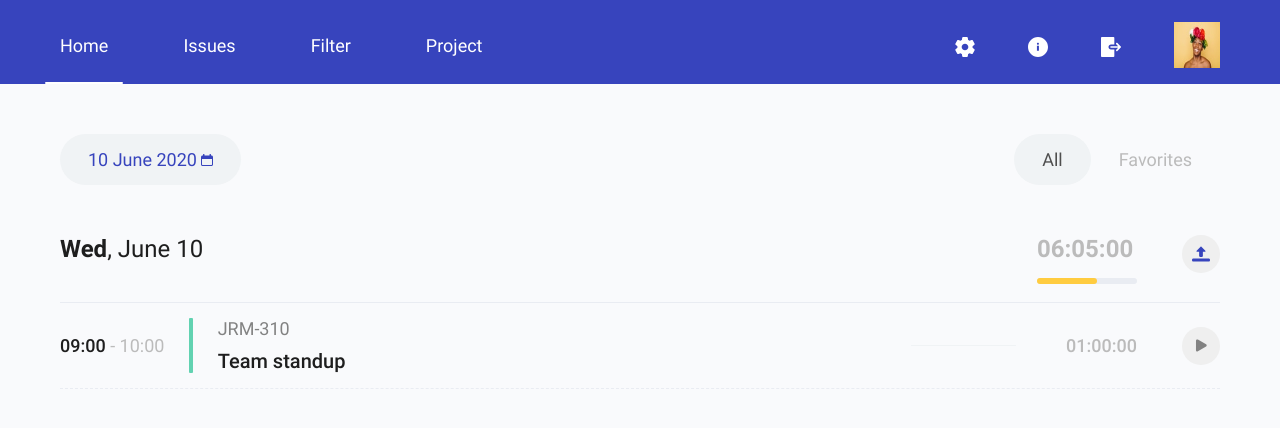
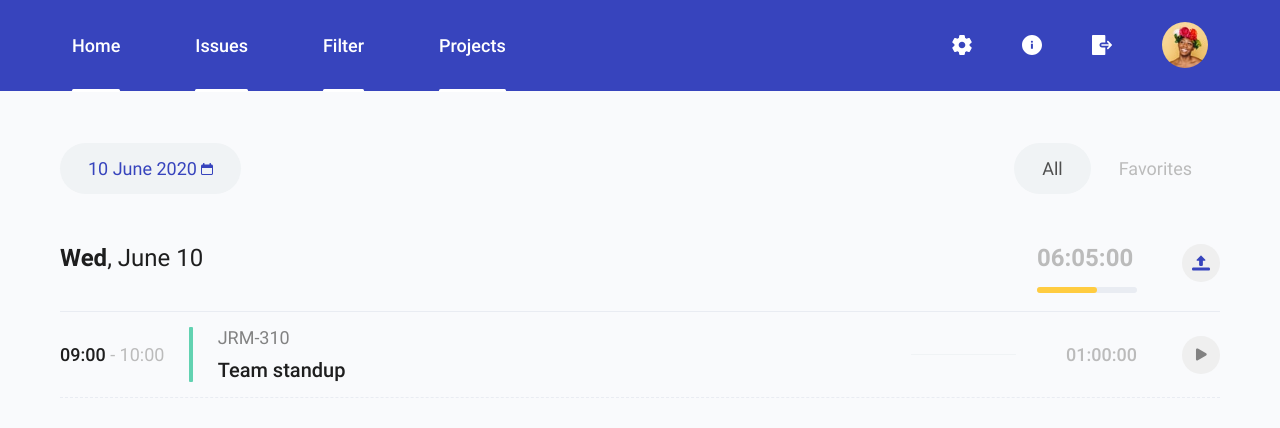
Before and after one commit to newfaceee/cdg-timetracker-html, a website: page source/index.html in a window 1280 px wide. Drawn offline with nearby package versions, Linux system fonts and the light colour scheme; files that its build step writes are made by us from their sources.

Commit message:
Рефакторит разметку и стили для header

```diff
--- a/source/index.html
+++ b/source/index.html
@@ -9,57 +9,75 @@
   <body>
     <header class="page-header">
       <div class="page-header__container">
-        <nav class="site-navigation nav">
-          <div class="site-navigation__container">
-            <ul class="nav__list">
-              <li class="nav__item">
-                <a href="#" class="nav__link nav__link--active">Home</a>
+        <nav class="site-navigation">
+          <ul class="site-navigation__list">
+            <li class="site-navigation__item">
+              <a href="#" class="site-navigation__link">Home</a>
             </li>
-              <li class="nav__item">
-                <a href="#" class="nav__link">Issues</a>
+            <li class="site-navigation__item">
+              <a href="#" class="site-navigation__link">Issues</a>
             </li>
-              <li class="nav__item">
-                <a href="#" class="nav__link">Filter</a>
+            <li class="site-navigation__item">
+              <a href="#" class="site-navigation__link">Filter</a>
             </li>
-              <li class="nav__item">
-                <a href="#" class="nav__link">Project</a>
+            <li class="site-navigation__item">
+              <a href="#" class="site-navigation__link">Projects</a>
             </li>
           </ul>
-          </div>
         </nav>
-        <nav class="user-navigation user-nav">
-          <div class="user-navigation__container">
-            <ul class="user-nav__list">
-              <li class="user-nav__item">
-                <a href="#" class="user-nav__link user-nav__link--settings">
+        <div class="user-navigation">
+          <ul class="user-navigation__list">
+            <li class="user-navigation__item">
+              <a href="#" class="user-navigation__link">
                 <span class="visually-hidden">Settings</span>
+                <object
+                  type="image/svg+xml"
+                  data="./icons/settings.svg"
+                  class="user-navigation__link--icon user-navigation__link--info-icon"
+                >
+                </object>
               </a>
             </li>
-              <li class="user-nav__item">
-                <a href="#" class="user-nav__link user-nav__link--info">
+            <li class="user-navigation__item">
+              <a href="#" class="user-navigation__link">
+                <object
+                  type="image/svg+xml"
+                  data="./icons/info.svg"
+                  id="’object’"
+                  class="user-navigation__link--icon user-navigation__link--info-icon"
+                >
+                </object>
                 <span class="visually-hidden">Info</span>
               </a>
             </li>
-              <li class="user-nav__item">
-                <a href="#" class="user-nav__link user-nav__link--logout">
-                  <span class="visually-hidden">Logout</span>
-                </a>
+            <li class="user-navigation__item">
+              <a href="#" class="user-navigation__link"
+                ><span class="visually-hidden">Logout</span>
+                <object
+                  type="image/svg+xml"
+                  data="./icons/logout.svg"
+                  class="user-navigation__link--icon user-navigation__link--logout-icon"
+                >
+                </object
+              ></a>
             </li>
-              <li class="user-nav__item">
-                <a href="#" class="user-nav__link user-nav__link--profile">
+            <li class="user-navigation__item">
+              <a
+                href="#"
+                class="user-navigation__link user-navigation__link--profile"
+              >
+                <span class="visually-hidden">Profile</span>
                 <img
-                    class="user-nav__profile-image"
                   width="46"
                   height="46"
+                  class="user-navigation__link--profile-icon"
                   src="./img/avatar.jfif"
                   alt="profile avatar"
                 />
-                  <span class="visually-hidden">Profile</span>
               </a>
             </li>
           </ul>
         </div>
-        </nav>
       </div>
     </header>
     <main class="main">
--- a/source/sass/components/page-header/index.scss
+++ b/source/sass/components/page-header/index.scss
@@ -1,3 +1,3 @@
-@import './page-header';
-@import './nav.scss';
-@import './user-nav.scss';
+@import "./page-header";
+@import "./site-navigation.scss";
+@import "./user-navigation.scss";
--- a/source/sass/components/page-header/nav.scss
+++ /dev/null
@@ -1,39 +0,0 @@
-.site-navigation__container {
-  padding-top: 35px;
-}
-.nav {
-  &__list {
-    margin: 0;
-    padding: 0;
-    list-style: none;
-
-    display: flex;
-  }
-
-  &__item {
-    margin-right: 75px;
-  }
-
-  &__link {
-    display: block;
-    position: relative;
-    color: #fff;
-    text-decoration: none;
-    padding-bottom: 28px;
-
-    &--active::before {
-      background-color: #fff;
-    }
-
-    &::before {
-      content: '';
-      display: block;
-      position: absolute;
-      bottom: 0px;
-      left: -15px;
-      right: -15px;
-      height: 2px;
-      border-radius: 30px;
-    }
-  }
-}
--- a/source/sass/components/page-header/page-header.scss
+++ b/source/sass/components/page-header/page-header.scss
@@ -1,12 +1,18 @@
 .page-header {
+  box-sizing: border-box;
   background-color: $primary-color;
-  color: #fff;
-  padding-left: 60px;
-  padding-right: 60px;
-
-  margin-bottom: 50px;
+  padding-top: 22px;
+  padding-bottom: 23px;
+  margin-bottom: 52px;
+  display: flex;
+  align-items: center;
 
   &__container {
+    box-sizing: border-box;
+    padding-left: 72px;
+    padding-right: 72px;
     display: flex;
+    align-items: center;
+    width: 100%;
   }
 }
--- /dev/null
+++ b/source/sass/components/page-header/site-navigation.scss
@@ -0,0 +1,31 @@
+.site-navigation {
+  &__list {
+    list-style-type: none;
+    margin: 0;
+    padding: 0;
+    display: flex;
+  }
+
+  &__item {
+    box-sizing: border-box;
+    margin-right: 75px;
+    position: relative;
+
+    &::after {
+      position: absolute;
+      content: "";
+      width: 100%;
+      height: 3px;
+      background-color: #fff;
+      border-radius: 10px;
+      left: 0;
+      top: 54px;
+    }
+  }
+
+  &__link {
+    text-decoration: none;
+    color: #fff;
+    font-weight: 500;
+  }
+}
--- a/source/sass/components/page-header/user-nav.scss
+++ /dev/null
@@ -1,54 +0,0 @@
-.user-nav {
-  margin-left: auto;
-
-  .user-navigation__container {
-    padding-top: 22px;
-  }
-
-  &__list {
-    margin: 0;
-    padding: 0;
-    list-style: none;
-
-    display: flex;
-    align-items: center;
-  }
-
-  &__item {
-    margin-right: 53px;
-  }
-
-  &__item:last-child {
-    margin-right: 0;
-  }
-
-  &__link {
-    position: relative;
-    display: block;
-
-    &::before {
-      content: "";
-      display: block;
-      background-repeat: no-repeat;
-      background-size: contain;
-    }
-
-    &--settings::before {
-      width: 20px;
-      height: 20px;
-      background-image: url("../icons/settings.svg");
-    }
-
-    &--info::before {
-      width: 20px;
-      height: 20px;
-      background-image: url("../icons/info.svg");
-    }
-
-    &--logout::before {
-      width: 20px;
-      height: 20px;
-      background-image: url("../icons/logout.svg");
-    }
-  }
-}
--- /dev/null
+++ b/source/sass/components/page-header/user-navigation.scss
@@ -0,0 +1,35 @@
+.user-navigation {
+  margin-left: auto;
+
+  &__list {
+    margin: 0;
+    padding: 0;
+    list-style-type: none;
+    display: flex;
+    align-items: center;
+  }
+
+  &__item {
+    margin-right: 50px;
+    &:last-child {
+      margin-right: 0;
+    }
+  }
+
+  &__link {
+    display: block;
+    width: 20px;
+    height: 20px;
+
+    &--profile {
+      width: 46px;
+      height: 46px;
+    }
+    &--profile-icon {
+      width: 46px;
+      height: 46px;
+      border-radius: 50%;
+      object-fit: cover;
+    }
+  }
+}
```
Lines whose indentation alone changed are shown as unchanged.
